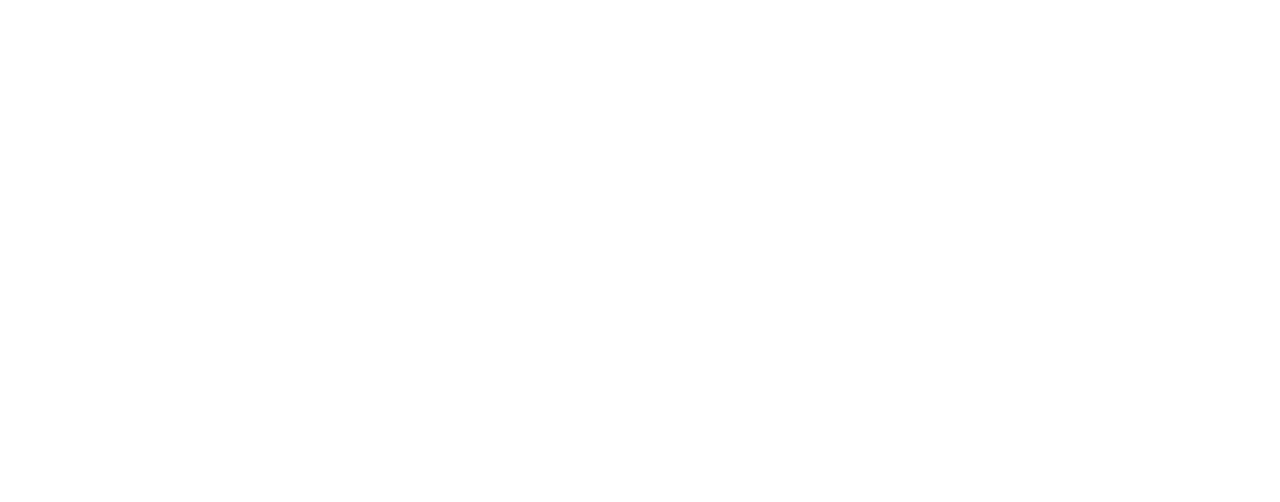
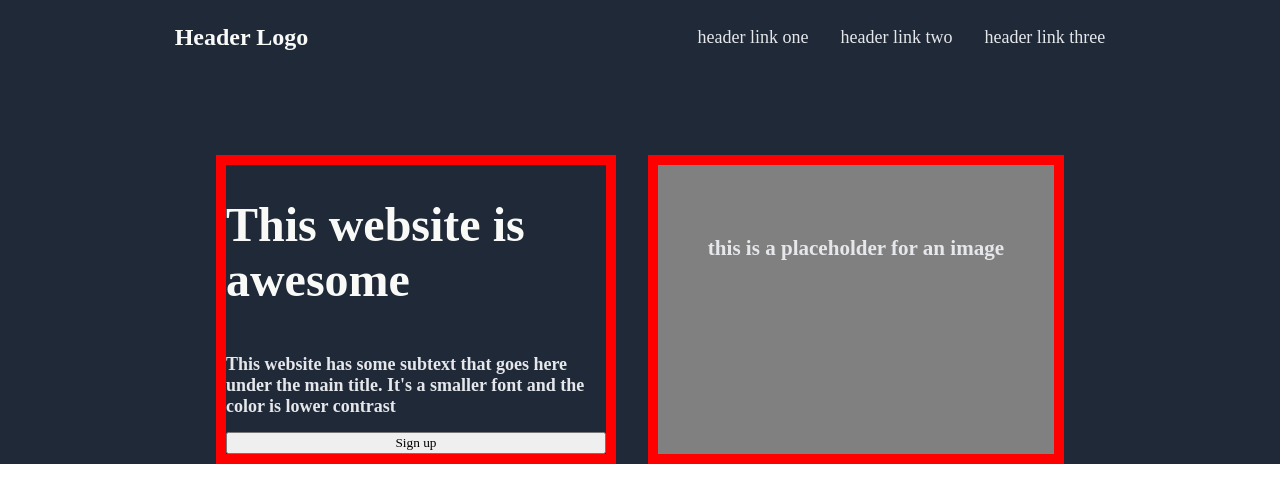
Before and after one commit to Alex-M90/Landing-Page-OdinProject, a plain HTML site: page index.html in a window 1280 px wide. Drawn offline with Linux system fonts and the light colour scheme.

Commit message:
started project and added header and other elements

```diff
--- a/index.html
+++ b/index.html
@@ -8,6 +8,28 @@
     <title>Landing Page</title>
 </head>
 <body>
+  <div class="header-container">
+    <div class="header">
+        <h3>Header Logo</h3>
+        <ul>
+            <a href="https:www.google.co.uk"><li>header link one</li></a>
+            <a href="https:www.google.co.uk"><li>header link two</li></a>
+            <a href="https:www.google.co.uk"><li>header link three</li></a>
+        </ul>
+    </div>
+
+    <div class="main-container">
+     <div class="main">
+        <h1>This website is awesome</h1>
+        <h2>This website has some subtext that goes here under the main title. It's a smaller font and the color is lower contrast</h2>
+        <button>Sign up</button>
+     </div>
+     <div class="main-image">
+         <h3>this is a placeholder for an image</h3>
+     </div>
+    </div>
+
+  </div>
 
 </body>
 </html>
--- a/resources/css/styles.css
+++ b/resources/css/styles.css
@@ -1,3 +1,69 @@
 * {
     box-sizing: border-box;
+    font-family: 'Times New Roman', Times, serif;
 }
+
+body {
+    margin: 0;
+    padding: 0;
+}
+
+.header-container {
+    background-color: #1f2937;
+}
+
+.header {
+    display: flex;
+    justify-content: space-around;
+    flex-wrap: wrap;
+}
+
+.header h3{
+    font-size: 24px;
+    color: #f9faf8;
+}
+
+.header ul {
+    list-style: none;
+    display: flex;
+    align-items: center;
+    gap: 32px;
+}
+
+.header a {
+    text-decoration: none;
+    font-size: 18px;
+    color: #e5e7eb;
+}
+
+.main-container {
+    display: flex;
+    justify-content: space-around;
+    margin: 80px 200px ;
+}
+
+.main {
+    border: 10px solid red;
+    display: flex;
+    flex-direction: column;
+    width: 400px;
+}
+
+.main h1 {
+    font-size: 48px;
+    font-weight: bolder;
+    color: #f9faf8;
+}
+
+.main h2 {
+    font-size: 18px;
+    color: #e5e7eb;
+}
+
+.main-image {
+    border: 10px solid red;
+    font-size: 18px;
+    color: #e5e7eb;
+    padding: 50px;
+    background-color: grey;
+}
```
Also changed, not shown: 1 other file.
